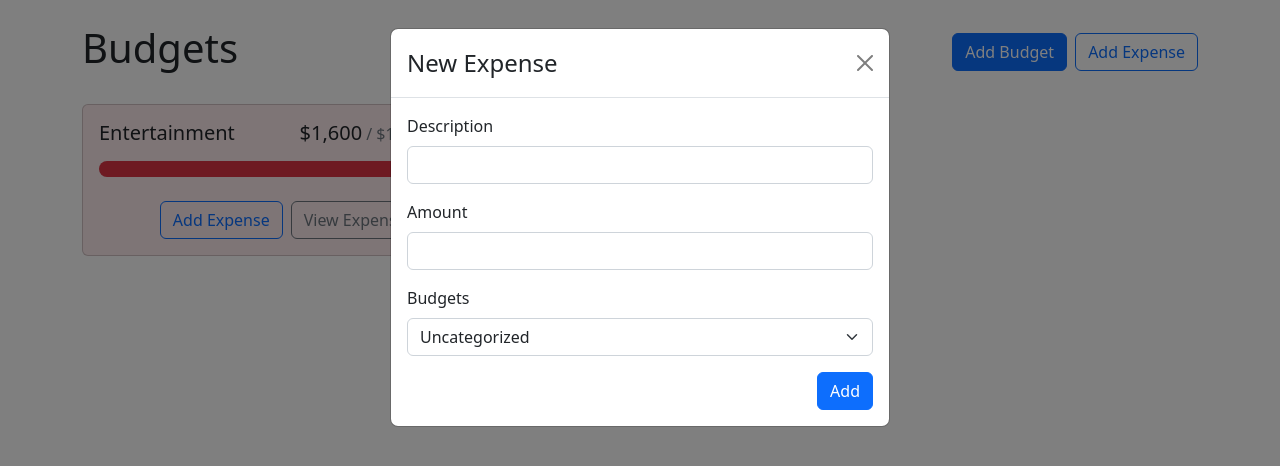
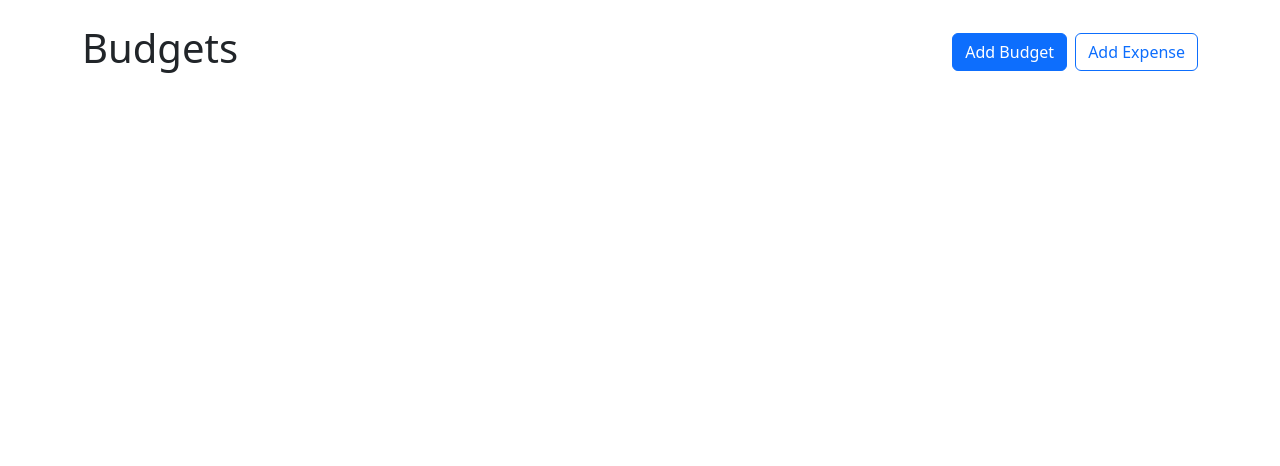
Before and after one commit to lensonfernandes/React-Budget-App, a React (Create React App) app in the folder reactbudgetapp/: page / in a window 1280 px wide. Shown: the top 466 px of the page. Built offline with nearby package versions, Linux system fonts and the light colour scheme.

Commit message:
Expense Modal Show and Hide logic added

```diff
--- a/reactbudgetapp/src/App.js
+++ b/reactbudgetapp/src/App.js
@@ -10,7 +10,14 @@ import AddExpenseModal from './components/AddExpenseModal';
 
 function App() {
   const [showAddBudgetModal, setShowAddBudgetModal] = useState(false)
+  const [showAddExpenseModal, setShowAddExpenseModal] = useState(false)
+  const [addExpenseeModalBudgetId, setAddExpenseModalBudgetId] = useState()
   const {budgets, getBudgetExpenses} = useBudgets()
+
+  function openAddExpenseModal (budgetId) {
+      setShowAddExpenseModal(true)
+      setAddExpenseModalBudgetId(budgetId)
+  }
 
   return (
     <>
@@ -18,7 +25,7 @@ function App() {
       <Stack direction="horizontal" gap="2" className='mb-4'>
         <h1 className="me-auto">Budgets</h1>
         <Button variant='primary' onClick={()=>{setShowAddBudgetModal(true)}}>Add Budget</Button>
-        <Button variant='outline-primary'>Add Expense</Button>
+        <Button variant='outline-primary' onClick={openAddExpenseModal}>Add Expense</Button>
       </Stack>
 
      <div style={{display:"grid",gridTemplateColumns: "repeat(auto-fill, minmax(300px, 1fr))", gap:"1rem" , alignItems: "flex-start"}}>
@@ -31,14 +38,18 @@ function App() {
         name={budget.name}
         amount={amount}
         max={budget.max}
+        openAddExpenseClick={() => openAddExpenseModal(budget.id)}
 
         />)
       })}
-        <BudgetCard name="Entertainment" amount={1600} max={1000} gray></BudgetCard>
+        {/* <BudgetCard name="Entertainment" amount={1600} max={1000} gray></BudgetCard> */}
      </div>
    </Container>
    <AddBudgetModal show={showAddBudgetModal} handleClose={() => setShowAddBudgetModal(false)} />
-   <AddExpenseModal show={true}  />
+   <AddExpenseModal
+        show={showAddExpenseModal}
+        defaultBudgetId = {addExpenseeModalBudgetId}
+        handleClose = { () => setShowAddExpenseModal(false)} />
    </>
   );
 }
--- a/reactbudgetapp/src/components/BudgetCard.js
+++ b/reactbudgetapp/src/components/BudgetCard.js
@@ -3,7 +3,7 @@ import React from 'react'
 import { Card, ProgressBar, Stack, Button } from 'react-bootstrap'
 import {currencyFormatter} from '../utils'
 
-export default function BudgetCard({name, amount, max, gray }) {
+export default function BudgetCard({name, amount, max, gray, openAddExpenseClick }) {
 
   const classNames = []
 
@@ -29,7 +29,7 @@ export default function BudgetCard({name, amount, max, gray }) {
             now = {amount}
             />
             <Stack direction="horizontal" gap="2" className="mt-4">
-              <Button variant="outline-primary" className=" ms-auto">Add Expense</Button>
+              <Button variant="outline-primary" className=" ms-auto" onClick={openAddExpenseClick}>Add Expense</Button>
               <Button variant="outline-secondary">View Expenses</Button>
             </Stack>
 
```
Also changed, not shown: 1 other file (tests, documents, lock files or other folders).
